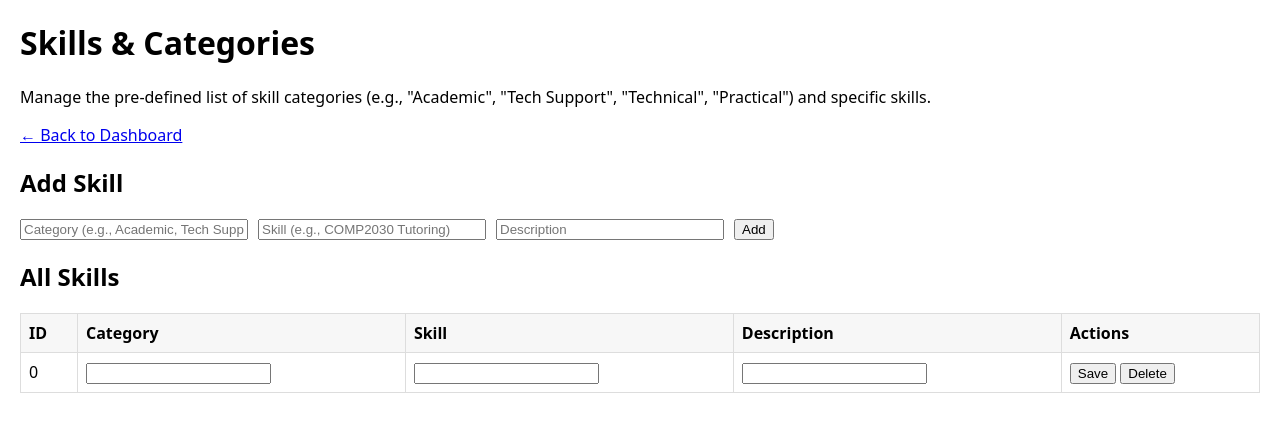
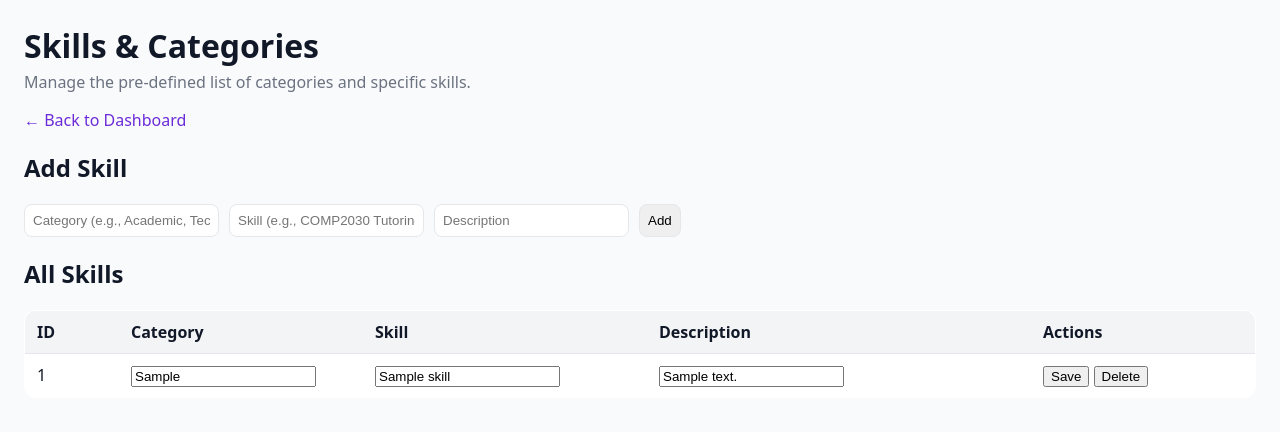
Before and after one commit to schu0608/COMP2030-Assignment, a PHP site: page /Admin/skills.php in a window 1280 px wide. Shown: the top 432 px of the page. Run offline with PHP 8.4, Linux system fonts and the light colour scheme; tables that the repository leaves empty hold one stand-in row (values such as "Sample post").

Commit message:
fix skills list loop; remove boolean offset warnings

```diff
--- a/src/Admin/skills.php
+++ b/src/Admin/skills.php
@@ -5,55 +5,52 @@
   <meta charset="utf-8">
   <title>Admin • Skills & Categories</title>
   <style>
-    body{font-family:system-ui,Arial,sans-serif;margin:20px}
-    table{border-collapse:collapse;width:100%}
-    th,td{border:1px solid #ddd;padding:8px;vertical-align:top}
-    th{background:#f7f7f7;text-align:left}
-    form.inline{display:inline}
-    .msg{padding:8px;background:#eef;border:1px solid #ccd;margin-bottom:12px}
-    .stack{display:flex;gap:10px;flex-wrap:wrap}
-    .stack input{min-width:220px}
+    :root { --b:#e5e7eb; --bg:#f9fafb; --fg:#111827; --mut:#6b7280; }
+    body{font-family:system-ui,Arial,sans-serif;margin:24px;color:var(--fg);background:var(--bg)}
+    h1{margin:0 0 4px} .sub{color:var(--mut);margin:0 0 16px}
+    a{color:#6c2bd9;text-decoration:none} a:hover{text-decoration:underline}
+    .msg{padding:10px 12px;border:1px solid #bfdbfe;background:#eff6ff;border-radius:10px;margin:10px 0}
+    .stack{display:flex;gap:10px;flex-wrap:wrap;margin:12px 0 18px}
+    .stack input, .stack button{padding:8px;border:1px solid var(--b);border-radius:8px}
+    table{border-collapse:collapse;width:100%;background:#fff;border:1px solid var(--b);border-radius:12px;overflow:hidden}
+    th,td{border-top:1px solid var(--b);padding:10px 12px;vertical-align:middle}
+    th{background:#f3f4f6;text-align:left}
+    td form{display:inline} .actions form{margin-right:6px}
+    .empty{padding:24px;color:var(--mut)}
   </style>
 </head>
 <body>
 <h1>Skills & Categories</h1>
-<p>Manage the pre-defined list of skill categories (e.g., "Academic", "Tech Support", "Technical", "Practical") and specific skills.</p>
+<p class="sub">Manage the pre-defined list of categories and specific skills.</p>
 <p><a href="dashboard.php">← Back to Dashboard</a></p>
 
 <?php
 $msg = "";
 
-/* Detect if table has 'topics' (older draft) or 'description' (your current schema) */
+/* Detect details column (description vs topics) */
 $detailsCol = 'description';
-$colRes = mysqli_query(
-  $conn,
-  "SELECT COLUMN_NAME FROM INFORMATION_SCHEMA.COLUMNS
+$colRes = mysqli_query($conn, "SELECT COLUMN_NAME FROM INFORMATION_SCHEMA.COLUMNS
                                WHERE TABLE_SCHEMA = DATABASE() AND TABLE_NAME='skills'
-     AND COLUMN_NAME IN ('topics','description')"
-);
-if ($colRes && ($c = mysqli_fetch_assoc($colRes))) {
-  $detailsCol = $c['COLUMN_NAME']; // 'topics' or 'description'
-}
+                                 AND COLUMN_NAME IN ('description','topics')");
+if ($colRes && ($c = mysqli_fetch_assoc($colRes))) $detailsCol = $c['COLUMN_NAME'];
 
 /* ADD */
 if ($_SERVER['REQUEST_METHOD']==='POST' && isset($_POST['add'])) {
   $category = trim($_POST['category'] ?? "");
-  $name     = trim($_POST['name'] ?? "");   // skill name
-  $details  = trim($_POST['details'] ?? ""); // topics/description text
-
+  $name     = trim($_POST['name'] ?? "");
+  $details  = trim($_POST['details'] ?? "");
   if ($category && $name) {
-    if ($detailsCol === 'topics') {
-      $stmt = mysqli_prepare($conn, "INSERT INTO skills (name, category, topics) VALUES (?,?,?)");
-    } else {
-      $stmt = mysqli_prepare($conn, "INSERT INTO skills (name, category, description) VALUES (?,?,?)");
+    $sql  = $detailsCol==='topics'
+          ? "INSERT INTO skills (name,category,topics) VALUES (?,?,?)"
+          : "INSERT INTO skills (name,category,description) VALUES (?,?,?)";
+    $stmt = mysqli_prepare($conn, $sql);
+    if (!$stmt) { $msg = "Add failed: ".mysqli_error($conn); }
+    else {
+      mysqli_stmt_bind_param($stmt,"sss",$name,$category,$details);
+      mysqli_stmt_execute($stmt); mysqli_stmt_close($stmt);
+      $msg = "Added skill: ".htmlspecialchars($name);
     }
-    mysqli_stmt_bind_param($stmt, "sss", $name, $category, $details);
-    mysqli_stmt_execute($stmt);
-    mysqli_stmt_close($stmt);
-    $msg = "Added skill: ".htmlspecialchars($name);
-  } else {
-    $msg = "Category and Skill name are required.";
-  }
+  } else { $msg = "Category and Skill are required."; }
 }
 
 /* UPDATE */
@@ -62,32 +59,27 @@ if ($_SERVER['REQUEST_METHOD']==='POST' && isset($_POST['update'])) {
   $category = trim($_POST['category'] ?? "");
   $name     = trim($_POST['name'] ?? "");
   $details  = trim($_POST['details'] ?? "");
-
   if ($id && $category && $name) {
-    if ($detailsCol === 'topics') {
-      $stmt = mysqli_prepare($conn, "UPDATE skills SET name=?, category=?, topics=? WHERE skill_id=?");
-    } else {
-      $stmt = mysqli_prepare($conn, "UPDATE skills SET name=?, category=?, description=? WHERE skill_id=?");
+    $sql  = $detailsCol==='topics'
+          ? "UPDATE skills SET name=?, category=?, topics=? WHERE skill_id=?"
+          : "UPDATE skills SET name=?, category=?, description=? WHERE skill_id=?";
+    $stmt = mysqli_prepare($conn, $sql);
+    if (!$stmt) { $msg = "Update failed: ".mysqli_error($conn); }
+    else {
+      mysqli_stmt_bind_param($stmt,"sssi",$name,$category,$details,$id);
+      mysqli_stmt_execute($stmt); mysqli_stmt_close($stmt);
+      $msg = "Updated skill #$id";
     }
-    mysqli_stmt_bind_param($stmt, "sssi", $name, $category, $details, $id);
-    mysqli_stmt_execute($stmt);
-    mysqli_stmt_close($stmt);
-    $msg = "Updated skill #$id";
-  } else {
-    $msg = "Missing required fields for update.";
-  }
+  } else { $msg = "Missing required fields for update."; }
 }
 
-/* DELETE (POST) */
+/* DELETE */
 if ($_SERVER['REQUEST_METHOD']==='POST' && isset($_POST['delete'])) {
   $id = (int)($_POST['skill_id'] ?? 0);
-  if ($id) {
   $stmt = mysqli_prepare($conn, "DELETE FROM skills WHERE skill_id=?");
-    mysqli_stmt_bind_param($stmt, "i", $id);
-    mysqli_stmt_execute($stmt);
-    mysqli_stmt_close($stmt);
-    $msg = "Deleted skill #$id";
-  }
+  if (!$stmt) { $msg = "Delete failed: ".mysqli_error($conn); }
+  else { mysqli_stmt_bind_param($stmt,"i",$id); mysqli_stmt_execute($stmt); mysqli_stmt_close($stmt);
+    $msg = "Deleted skill #$id"; }
 }
 ?>
 
@@ -105,30 +97,40 @@ if ($_SERVER['REQUEST_METHOD']==='POST' && isset($_POST['delete'])) {
 <h2>All Skills</h2>
 <table>
   <tr>
-    <th>ID</th><th>Category</th><th>Skill</th><th><?= $detailsCol==='topics' ? 'Topics' : 'Description' ?></th><th>Actions</th>
+    <th style="width:70px">ID</th>
+    <th style="width:220px">Category</th>
+    <th style="width:260px">Skill</th>
+    <th><?= $detailsCol==='topics' ? 'Topics' : 'Description' ?></th>
+    <th style="width:200px">Actions</th>
   </tr>
 <?php
 $res = mysqli_query($conn, "SELECT skill_id, category, name, $detailsCol AS details FROM skills ORDER BY category, name");
-while ($r = $res && mysqli_fetch_assoc($res)): ?>
+
+if (!$res) {
+  echo '<tr><td colspan="5" class="empty">Query failed: '.htmlspecialchars(mysqli_error($conn)).'</td></tr>';
+} elseif (mysqli_num_rows($res) === 0) {
+  echo '<tr><td colspan="5" class="empty">No skills yet. Use the form above to add one.</td></tr>';
+} else {
+  while ($r = mysqli_fetch_assoc($res)) { ?>
     <tr>
       <td><?= (int)$r['skill_id'] ?></td>
       <td>
-      <form method="post" class="inline">
+        <form method="post">
           <input type="hidden" name="skill_id" value="<?= (int)$r['skill_id'] ?>">
           <input name="category" value="<?= htmlspecialchars($r['category'] ?? '') ?>">
       </td>
       <td><input name="name" value="<?= htmlspecialchars($r['name'] ?? '') ?>"></td>
       <td><input name="details" value="<?= htmlspecialchars($r['details'] ?? '') ?>"></td>
-    <td>
+      <td class="actions">
         <button name="update" value="1">Save</button>
         </form>
-      <form method="post" class="inline" onsubmit="return confirm('Delete this skill?');">
+        <form method="post" onsubmit="return confirm('Delete this skill?');">
           <input type="hidden" name="skill_id" value="<?= (int)$r['skill_id'] ?>">
           <button name="delete" value="1">Delete</button>
         </form>
       </td>
     </tr>
-<?php endwhile; ?>
+<?php } } ?>
 </table>
 
 </body>
```
Lines whose indentation alone changed are shown as unchanged.
